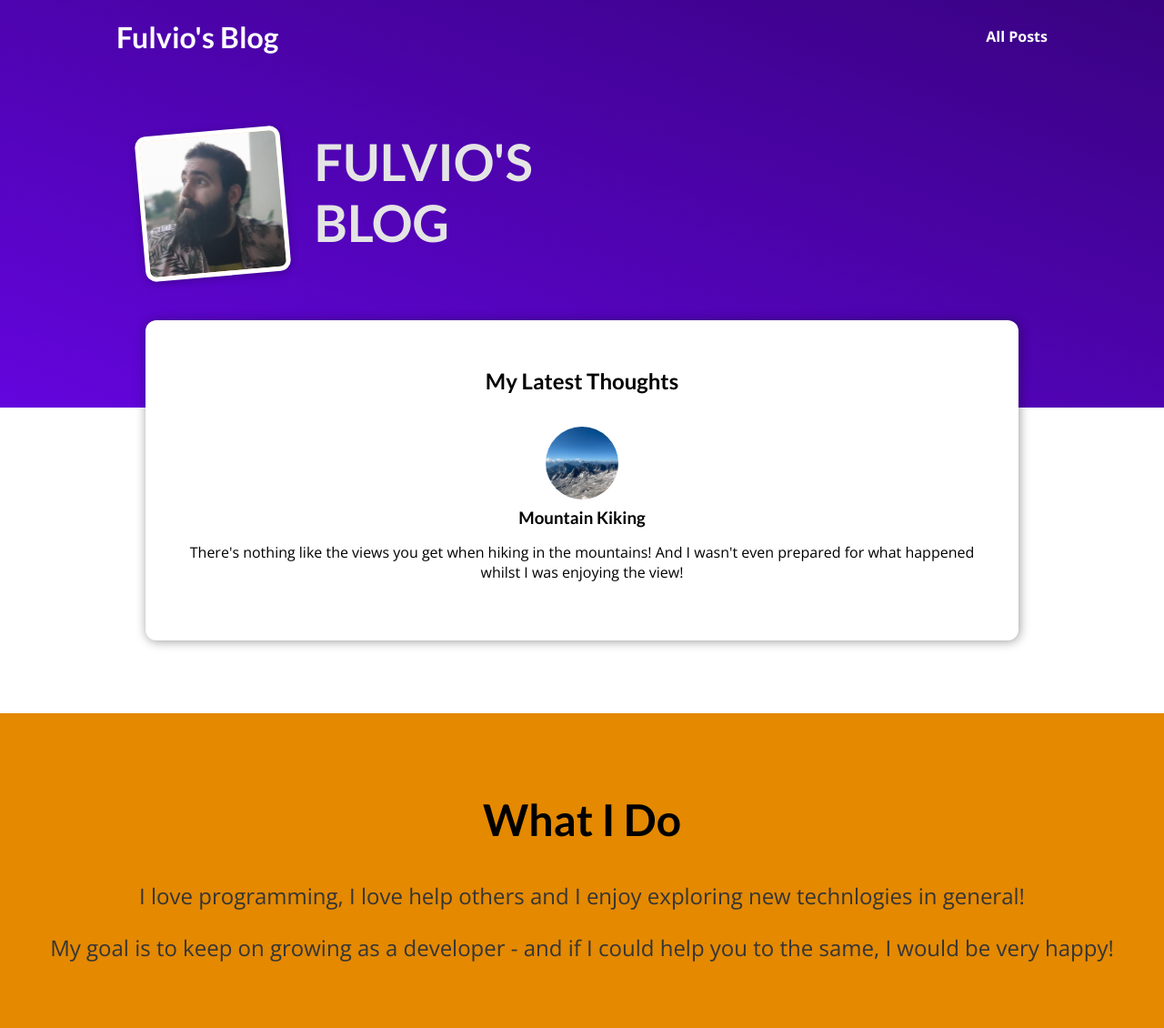
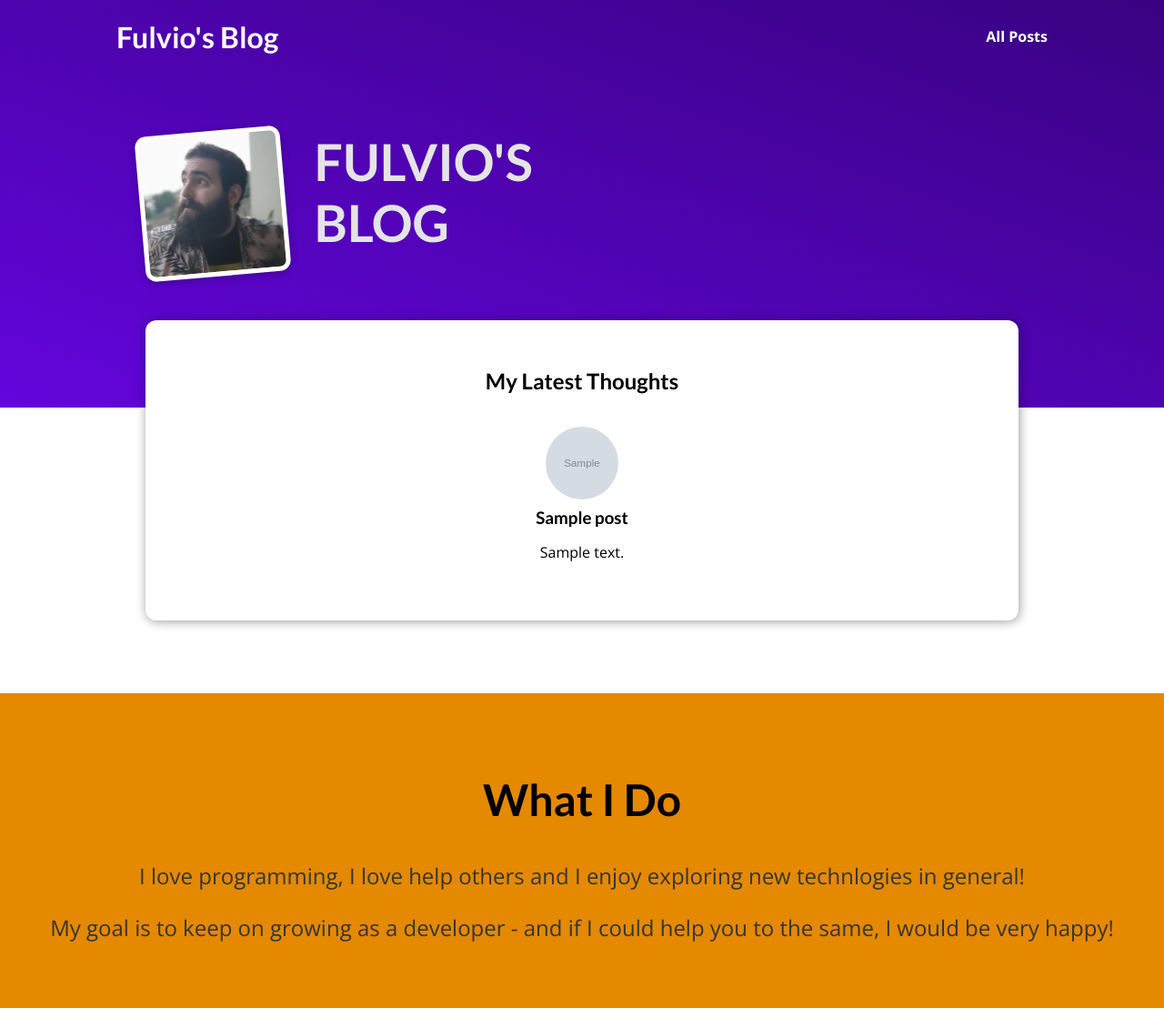
Before and after one commit to Deadfubs/Django-Blog, a Django app: template blog/templates/blog/index.html in a window 1280 px wide. Shown: the whole page at 91% size. After the commit the page ends 1108 px from the top, so only its background shows below. Run offline with Django 5.2, Linux system fonts and the light colour scheme; the template is opened without the code that fills it: most values are stand-ins (such as "Sample title", 1, 10 or a date in 2020); grey boxes marked "Sample" are stand-in pictures.

Commit message:
special templates

```diff
--- a/blog/templates/blog/includes/post.html
+++ b/blog/templates/blog/includes/post.html
@@ -2,13 +2,12 @@
 
 <li>
     <article class="post">
-        <a href="{% url "post-details" "the-mountains" %}">
-            <img src="{% static "blog/images/mountains.jpg" %}" alt="Mountain Hiking">
+        <a href="{% url "post-details" post.slug  %}">
+            <img src="{% static "blog/images/"|add:post.image %}" alt="{{post.title}}">
             <div class="post_content">
-                <h3>Mountain Kiking</h3>
+                <h3>{{ post.title }}</h3>
                 <p>
-                    There's nothing like the views you get when hiking in the mountains!
-                    And I wasn't even prepared for what happened whilst I was enjoying the view!
+                    {{ post.excerpt }}
                 </p>
             </div>
         </a>
--- a/blog/templates/blog/index.html
+++ b/blog/templates/blog/index.html
@@ -17,9 +17,11 @@
     </section>
     <section id="latest-posts">
         <h2>My Latest Thoughts</h2>
-        <ul>
-            {% include "blog/includes/post.html" %}
-        </ul>
+            <ul>
+                {% for post in posts%}
+                    {% include "blog/includes/post.html" %}
+                {% endfor %}
+            </ul>
     </section>
     <section id="about">
         <h2>What I Do</h2>
```
Also changed, not shown: blog/views.py (+39 -2 lines), blog/static/blog/images/city.jpg (added), blog/static/blog/images/coding.jpg (deleted), blog/static/blog/images/forest.jpg (renamed from blog/static/blog/images/woods.jpg).
